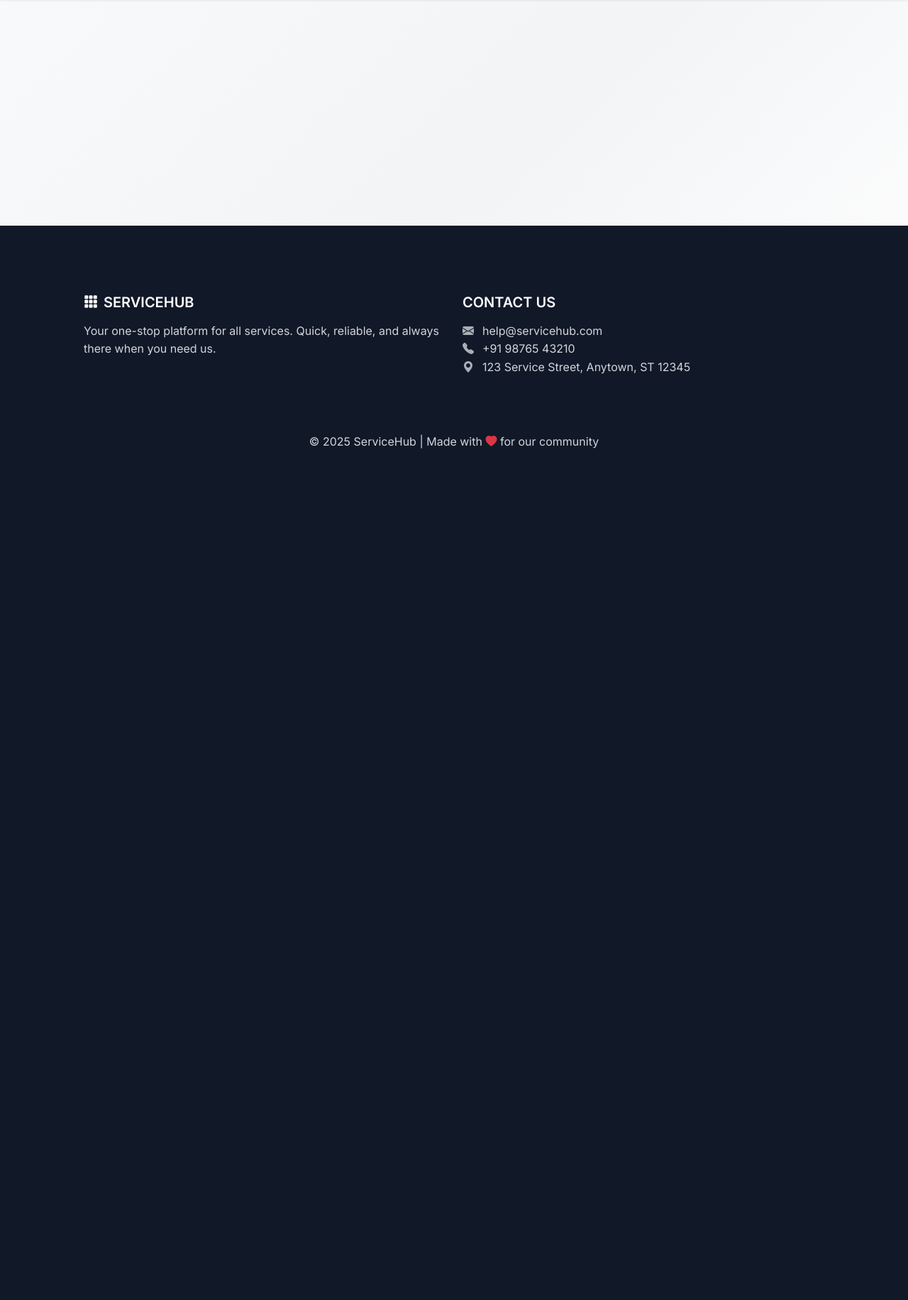
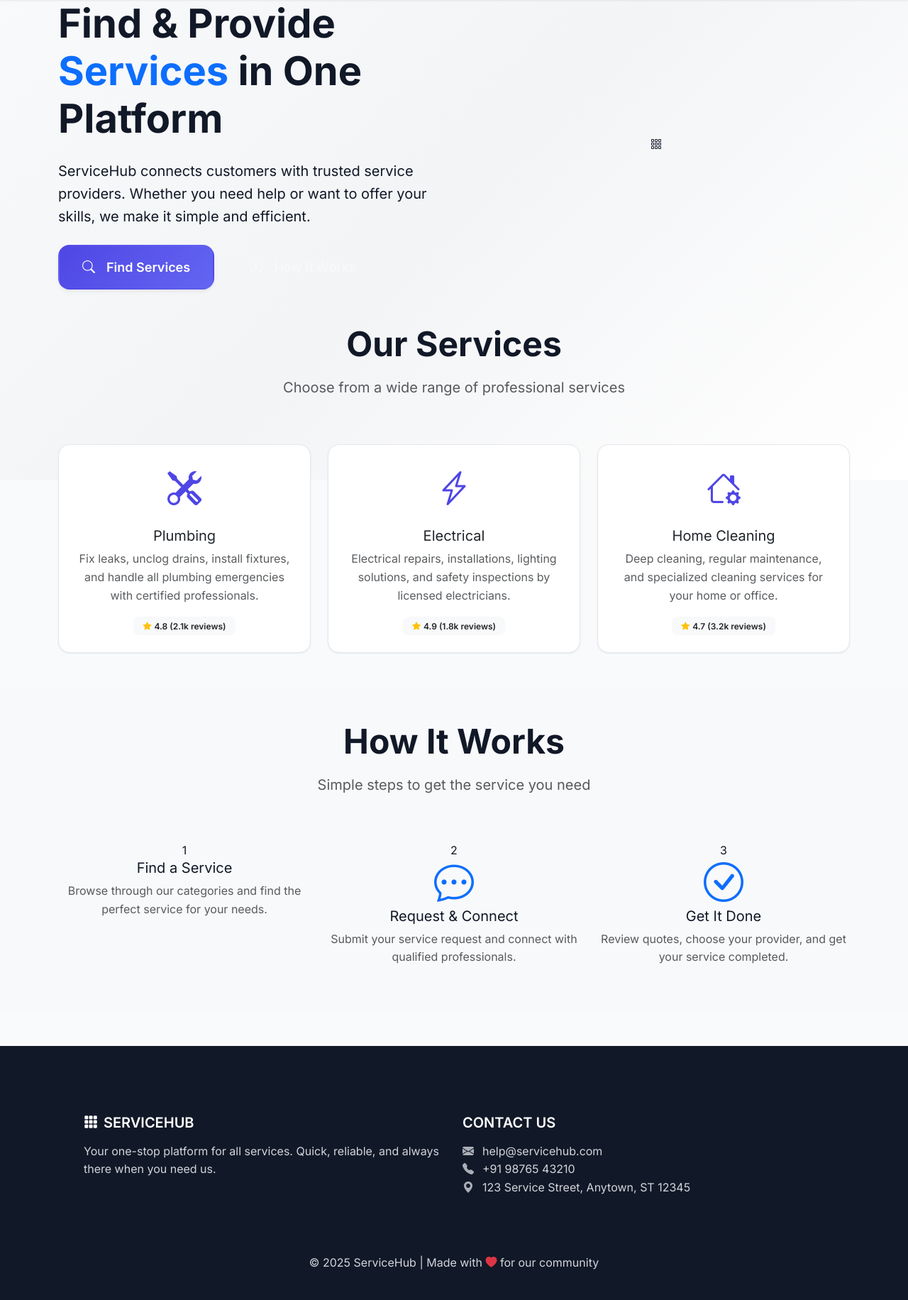
Before and after one commit to Brijraj120/ServiceHub, a Flask app: page / in a window 1280 px wide. Shown: the part 124-1956 px from the top of the page at 71% size. Before the commit the page ends 756 px from the top, so only its background shows below. Run offline with Flask 3, Linux system fonts and the light colour scheme; data comes from the database, SQL or seed files in the repository.

Commit message:
Update index.html

```diff
--- a/templates/index.html
+++ b/templates/index.html
@@ -1,178 +1,244 @@
-{% extends "base.html" %}
+<!DOCTYPE html>
+<html lang="en">
+<head>
+    <meta charset="UTF-8">
+    <meta name="viewport" content="width=device-width, initial-scale=1.0">
+    <title>ServiceHub - Find & Provide Services</title>
+    <!-- Bootstrap CSS -->
+    <link href="https://cdn.jsdelivr.net/npm/bootstrap@5.3.0/dist/css/bootstrap.min.css" rel="stylesheet">
+    <!-- Bootstrap Icons -->
+    <link href="https://cdn.jsdelivr.net/npm/bootstrap-icons@1.10.0/font/bootstrap-icons.css" rel="stylesheet">
+    <!-- Google Fonts -->
+    <link href="https://fonts.googleapis.com/css2?family=Inter:wght@400;600;700&display=swap" rel="stylesheet">
+    <!-- Custom CSS -->
+    <link rel="stylesheet" href="/static/css/style.css">
+</head>
+<body class="site-bg">
+    <!-- Navigation -->
+    <nav class="navbar navbar-expand-lg navbar-dark">
+        <div class="container">
+            <a class="navbar-brand" href="/">
+                <i class="bi bi-grid-3x3-gap-fill me-2"></i>ServiceHub
+            </a>
+            <button class="navbar-toggler" type="button" data-bs-toggle="collapse" data-bs-target="#navbarNav">
+                <span class="navbar-toggler-icon"></span>
+            </button>
+            <div class="collapse navbar-collapse" id="navbarNav">
+                <ul class="navbar-nav ms-auto align-items-center">
+                    <li class="nav-item">
+                        <a class="nav-link active" href="/">
+                            <i class="bi bi-house-door me-1"></i>Home
+                        </a>
+                    </li>
+                    <li class="nav-item dropdown ms-3">
+                        <a class="nav-link dropdown-toggle text-white" href="#" id="userMenu" role="button" data-bs-toggle="dropdown" aria-expanded="false">
+                            <i class="bi bi-person-circle me-1"></i>john_doe
+                            <small class="d-block text-muted" style="font-size:0.6rem">
+                                Client • Plumbing
+                            </small>
+                        </a>
+                        <ul class="dropdown-menu dropdown-menu-end" aria-labelledby="userMenu">
+                            <li>
+                                <a class="dropdown-item" href="/client/dashboard">
+                                    <i class="bi bi-speedometer2 me-2"></i>Dashboard
+                                    <small class="text-muted d-block">Plumbing</small>
+                                </a>
+                            </li>
+                            <li>
+                                <a class="dropdown-item" href="/client/requests">
+                                    <i class="bi bi-inbox me-2"></i>Service Requests
+                                </a>
+                            </li>
+                            <li><hr class="dropdown-divider"></li>
+                            <li>
+                                <a class="dropdown-item" href="#">
+                                    <i class="bi bi-person me-2"></i>Profile
+                                </a>
+                            </li>
+                            <li><hr class="dropdown-divider"></li>
+                            <li>
+                                <a class="dropdown-item" href="/logout">
+                                    <i class="bi bi-box-arrow-right me-2"></i>Logout
+                                </a>
+                            </li>
+                        </ul>
+                    </li>
+                </ul>
+            </div>
+        </div>
+    </nav>
 
-{% block title %}Home - ServiceHub{% endblock %}
-
-{% block content %}
-<section class="hero py-5">
+    <!-- Hero Section -->
+    <section class="hero-section">
         <div class="container">
-        <div class="row align-items-center">
-            <div class="col-md-7">
-                <h1 class="display-5 fw-bold">
-                    {% if session.get('role') == 'client' %}
-                    Welcome to Your Service Dashboard
-                    {% else %}
-                    Reliable services, just a few clicks away
-                    {% endif %}
+            <div class="row align-items-center min-vh-75">
+                <div class="col-lg-6">
+                    <h1 class="display-4 fw-bold mb-4">
+                        Find & Provide
+                        <span class="text-primary">Services</span>
+                        in One Platform
                     </h1>
-                <p class="lead text-muted mb-4">
-                    {% if session.get('role') == 'client' %}
-                    Manage your {{ session.get('service_type') }} service requests efficiently and professionally.
-                    {% else %}
-                    Book trusted professionals for plumbing, electrical, cleaning and more. Fast responses for emergencies.
-                    {% endif %}
+                    <p class="lead mb-4">
+                        ServiceHub connects customers with trusted service providers. Whether you need help or want to offer your skills, we make it simple and efficient.
                     </p>
-                {% if session.get('role') == 'client' %}
-                <a href="{{ url_for('client_dashboard') }}" class="btn btn-primary btn-lg me-2">
-                    <i class="bi bi-speedometer2 me-1"></i>Go to Dashboard
+                    <div class="d-flex flex-wrap gap-3">
+                        <a href="#services" class="btn btn-primary btn-lg">
+                            <i class="bi bi-search me-2"></i>Find Services
                         </a>
-                <a href="{{ url_for('client_requests') }}" class="btn btn-outline-primary btn-lg">
-                    <i class="bi bi-inbox me-1"></i>View Requests
+                        <a href="#how-it-works" class="btn btn-outline-light btn-lg">
+                            <i class="bi bi-play-circle me-2"></i>How It Works
                         </a>
-                {% else %}
-                <a href="#services" class="btn btn-primary btn-lg me-2">Explore Services</a>
-                <a href="{{ url_for('service_form', service_id=1) }}" class="btn btn-outline-primary btn-lg">Request Service</a>
-                {% endif %}
                     </div>
-            <div class="col-md-5 d-none d-md-block">
-                <img src="https://via.placeholder.com/420x300" alt="service illustration" class="img-fluid rounded shadow">
+                </div>
+                <div class="col-lg-6 text-center">
+                    <div class="hero-image">
+                        <i class="bi bi-grid-3x3-gap"></i>
+                    </div>
                 </div>
             </div>
         </div>
     </section>
 
+    <!-- Services Section -->
     <section id="services" class="py-5">
         <div class="container">
-        <div class="row mb-4">
-            <div class="col-md-8">
-                <h2 class="h3">
-                    {% if session.get('role') == 'client' %}
-                    Your Service: {{ session.get('service_type') }}
-                    {% else %}
-                    Our Services
-                    {% endif %}
-                </h2>
-                <p class="text-muted">
-                    {% if session.get('role') == 'client' %}
-                    This is your dedicated service page. Customers can book {{ session.get('service_type') }} services directly here.
-                    {% else %}
-                    Choose from our curated selection of services below.
-                    {% endif %}
-                </p>
+            <div class="row mb-5">
+                <div class="col-12 text-center">
+                    <h2 class="display-5 fw-bold mb-3">Our Services</h2>
+                    <p class="lead text-muted">Choose from a wide range of professional services</p>
                 </div>
             </div>
-
-        <div class="row row-cols-1 row-cols-sm-2 row-cols-md-3 g-4">
-            {% for service in services %}
-            <div class="col">
-                <div class="card h-100 service-card">
-                    <div class="card-body text-center">
-                        {% if service.name == 'Plumbing' %}
-                            <i class="bi bi-droplet-fill service-icon" aria-hidden="true"></i>
-                        {% elif service.name == 'Electrical' %}
-                            <i class="bi bi-lightning-fill service-icon" aria-hidden="true"></i>
-                        {% elif service.name == 'Carpentry' %}
-                            <i class="bi bi-hammer service-icon" aria-hidden="true"></i>
-                        {% elif service.name == 'Cleaning' %}
-                            <i class="bi bi-brush service-icon" aria-hidden="true"></i>
-                        {% elif service.name == 'Gardening' %}
-                            <i class="bi bi-flower1 service-icon" aria-hidden="true"></i>
-                        {% elif service.name == 'Automotive' %}
-                            <i class="bi bi-car-front-fill service-icon" aria-hidden="true"></i>
-                        {% elif service.name == 'Ambulance' %}
-                            <i class="bi bi-hospital-fill service-icon emergency-icon" aria-hidden="true"></i>
-                        {% elif service.name == 'Police' %}
-                            <i class="bi bi-shield-fill-check service-icon emergency-icon" aria-hidden="true"></i>
-                        {% elif service.name == 'Fire Fighter' %}
-                            <i class="bi bi-fire service-icon emergency-icon" aria-hidden="true"></i>
-                        {% endif %}
-                        <h5 class="card-title">{{ service.name }}</h5>
-                        <p class="card-text">{{ service.description }}</p>
-                        {% if session.get('role') == 'client' %}
-                            {% if service.name == session.get('service_type') %}
-                                {% if service.name in ['Ambulance', 'Police', 'Fire Fighter'] %}
-                                    <div class="alert alert-danger" role="alert">
-                                        <i class="bi bi-exclamation-triangle me-2"></i>
-                                        <strong>Emergency Service Active</strong><br>
-                                        <small>You are registered as an emergency service provider.</small>
+            <div class="row g-4">
+                <div class="col-lg-4 col-md-6">
+                    <div class="card service-card h-100">
+                        <div class="card-body text-center p-4">
+                            <div class="service-icon mb-3">
+                                <i class="bi bi-tools"></i>
                             </div>
-                                {% else %}
-                                    <div class="alert alert-success" role="alert">
-                                        <i class="bi bi-check-circle me-2"></i>
-                                        <strong>Your Registered Service</strong><br>
-                                        <small>Customers can book this service directly.</small>
-                                    </div>
-                                {% endif %}
-                            {% endif %}
-                        {% else %}
-                            {% if session.get('username') %}
-                                {% if service.name in ['Ambulance', 'Police', 'Fire Fighter'] %}
-                                    <a href="{{ url_for('service_form', service_id=service.id) }}" class="btn btn-danger w-100" aria-label="Request Emergency {{ service.name }}">
-                                        <i class="bi bi-telephone-fill me-2" aria-hidden="true"></i>Request Emergency
-                                    </a>
-                                {% else %}
-                                    <a href="{{ url_for('service_form', service_id=service.id) }}" class="btn btn-primary w-100" aria-label="Book {{ service.name }}">
-                                        <i class="bi bi-calendar-check me-2" aria-hidden="true"></i>Book Service
-                                    </a>
-                                {% endif %}
-                            {% else %}
-                                <a href="{{ url_for('login', next=url_for('service_form', service_id=service.id)) }}" class="btn btn-outline-primary w-100" aria-label="Sign in to book {{ service.name }}">
-                                    <i class="bi bi-box-arrow-in-right me-2" aria-hidden="true"></i>Sign in to Book
-                                </a>
-                            {% endif %}
-                        {% endif %}
+                            <h5 class="card-title">Plumbing</h5>
+                            <p class="card-text text-muted">
+                                Fix leaks, unclog drains, install fixtures, and handle all plumbing emergencies with certified professionals.
+                            </p>
+                            <div class="mt-3">
+                                <span class="badge bg-light text-dark">
+                                    <i class="bi bi-star-fill text-warning me-1"></i>4.8 (2.1k reviews)
+                                </span>
                             </div>
                         </div>
                     </div>
-            {% endfor %}
-
-            {% if session.get('role') == 'client' and services|length == 0 %}
-            <div class="col-12">
-                <div class="card">
-                    <div class="card-body text-center py-5">
-                        <i class="bi bi-tools display-1 text-muted mb-3"></i>
-                        <h4 class="text-muted">No Service Associated</h4>
-                        <p class="text-muted">Your account is not associated with any service type. Please contact support.</p>
-                        <a href="{{ url_for('logout') }}" class="btn btn-primary">Logout</a>
+                </div>
+                <div class="col-lg-4 col-md-6">
+                    <div class="card service-card h-100">
+                        <div class="card-body text-center p-4">
+                            <div class="service-icon mb-3">
+                                <i class="bi bi-lightning-charge"></i>
+                            </div>
+                            <h5 class="card-title">Electrical</h5>
+                            <p class="card-text text-muted">
+                                Electrical repairs, installations, lighting solutions, and safety inspections by licensed electricians.
+                            </p>
+                            <div class="mt-3">
+                                <span class="badge bg-light text-dark">
+                                    <i class="bi bi-star-fill text-warning me-1"></i>4.9 (1.8k reviews)
+                                </span>
                             </div>
                         </div>
                     </div>
-            {% endif %}
                 </div>
-
-        {% if session.get('role') == 'client' %}
-        <div class="row mt-5">
-            <div class="col-12">
-                <div class="card bg-light">
-                    <div class="card-body text-center">
-                        <h4 class="mb-3">Service Provider Tools</h4>
-                        <div class="row">
-                            <div class="col-md-4 mb-3">
-                                <a href="{{ url_for('client_dashboard') }}" class="btn btn-primary w-100 py-3">
-                                    <i class="bi bi-speedometer2 display-6 d-block mb-2"></i>
-                                    Dashboard
-                                    <small class="d-block text-light opacity-75">Overview & Analytics</small>
-                                </a>
+                <div class="col-lg-4 col-md-6">
+                    <div class="card service-card h-100">
+                        <div class="card-body text-center p-4">
+                            <div class="service-icon mb-3">
+                                <i class="bi bi-house-gear"></i>
                             </div>
-                            <div class="col-md-4 mb-3">
-                                <a href="{{ url_for('client_requests') }}" class="btn btn-success w-100 py-3">
-                                    <i class="bi bi-inbox display-6 d-block mb-2"></i>
-                                    All Requests
-                                    <small class="d-block text-light opacity-75">Manage Service Requests</small>
-                                </a>
-                            </div>
-                            <div class="col-md-4 mb-3">
-                                <a href="#" class="btn btn-info w-100 py-3">
-                                    <i class="bi bi-person display-6 d-block mb-2"></i>
-                                    Profile
-                                    <small class="d-block text-light opacity-75">Update Information</small>
-                                </a>
+                            <h5 class="card-title">Home Cleaning</h5>
+                            <p class="card-text text-muted">
+                                Deep cleaning, regular maintenance, and specialized cleaning services for your home or office.
+                            </p>
+                            <div class="mt-3">
+                                <span class="badge bg-light text-dark">
+                                    <i class="bi bi-star-fill text-warning me-1"></i>4.7 (3.2k reviews)
+                                </span>
                             </div>
                         </div>
                     </div>
                 </div>
             </div>
         </div>
-        {% endif %}
+    </section>
+
+    <!-- How It Works Section -->
+    <section id="how-it-works" class="py-5 bg-light">
+        <div class="container">
+            <div class="row mb-5">
+                <div class="col-12 text-center">
+                    <h2 class="display-5 fw-bold mb-3">How It Works</h2>
+                    <p class="lead text-muted">Simple steps to get the service you need</p>
+                </div>
+            </div>
+            <div class="row g-4 text-center">
+                <div class="col-lg-4">
+                    <div class="step-card">
+                        <div class="step-number">1</div>
+                        <i class="bi bi-search-step display-4 text-primary mb-3"></i>
+                        <h5>Find a Service</h5>
+                        <p class="text-muted">
+                            Browse through our categories and find the perfect service for your needs.
+                        </p>
+                    </div>
+                </div>
+                <div class="col-lg-4">
+                    <div class="step-card">
+                        <div class="step-number">2</div>
+                        <i class="bi bi-chat-dots display-4 text-primary mb-3"></i>
+                        <h5>Request & Connect</h5>
+                        <p class="text-muted">
+                            Submit your service request and connect with qualified professionals.
+                        </p>
+                    </div>
+                </div>
+                <div class="col-lg-4">
+                    <div class="step-card">
+                        <div class="step-number">3</div>
+                        <i class="bi bi-check-circle display-4 text-primary mb-3"></i>
+                        <h5>Get It Done</h5>
+                        <p class="text-muted">
+                            Review quotes, choose your provider, and get your service completed.
+                        </p>
+                    </div>
+                </div>
+            </div>
         </div>
     </section>
-{% endblock %}
+
+    <!-- Footer -->
+    <footer class="text-center text-lg-start mt-5">
+        <div class="container p-5">
+            <div class="row">
+                <div class="col-lg-6 col-md-12 mb-4 mb-md-0">
+                    <h5 class="text-uppercase">
+                        <i class="bi bi-grid-3x3-gap-fill me-2"></i>ServiceHub
+                    </h5>
+                    <p>
+                        Your one-stop platform for all services. Quick, reliable, and always there when you need us.
+                    </p>
+                </div>
+                <div class="col-lg-6 col-md-12 mb-4 mb-md-0">
+                    <h5 class="text-uppercase">Contact Us</h5>
+                    <p class="contact-info">
+                        <i class="bi bi-envelope-fill"></i>help@servicehub.com<br>
+                        <i class="bi bi-telephone-fill"></i>+91 98765 43210<br>
+                        <i class="bi bi-geo-alt-fill"></i>123 Service Street, Anytown, ST 12345
+                    </p>
+                </div>
+            </div>
+        </div>
+        <div class="text-center p-3">
+            © 2025 ServiceHub | Made with <i class="bi bi-heart-fill text-danger"></i> for our community
+        </div>
+    </footer>
+
+    <!-- Bootstrap JS Bundle with Popper -->
+    <script src="https://cdn.jsdelivr.net/npm/bootstrap@5.3.0/dist/js/bootstrap.bundle.min.js"></script>
+</body>
+</html>
```
Lines whose indentation alone changed are shown as unchanged.
